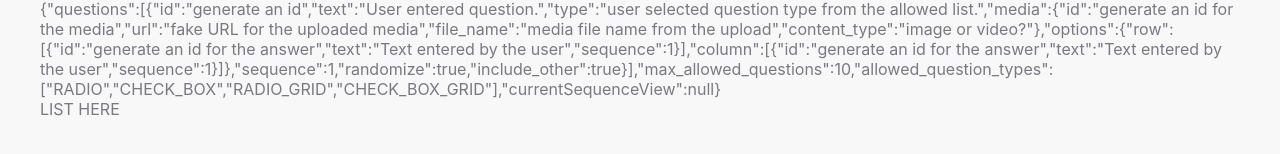
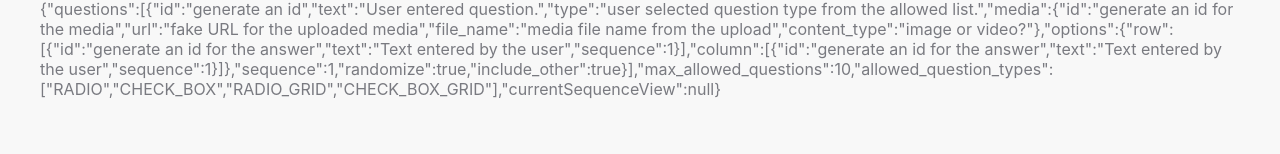
Before and after one commit to cw323/form-builder, a React (Create React App) app: page / in a window 1280 px wide. Shown: the part 676-830 px from the top of the page. Built offline with nearby package versions, Linux system fonts and the light colour scheme; the HTML template or start-up script is replaced by a standard one.

Commit message:
Delete extra div

```diff
--- a/src/App.js
+++ b/src/App.js
@@ -94,7 +94,6 @@ class App extends React.Component {
           </div>
         </div>
         <div>{JSON.stringify(this.state)}</div>
-        <div>LIST HERE</div>
       </div>
     );
   }
```
Also changed, not shown: 1 other file (tests, documents, lock files or other folders).
